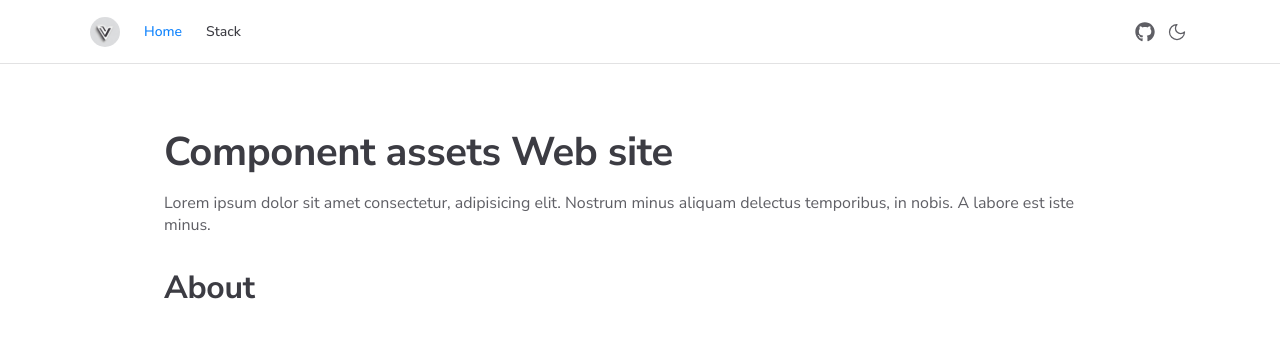
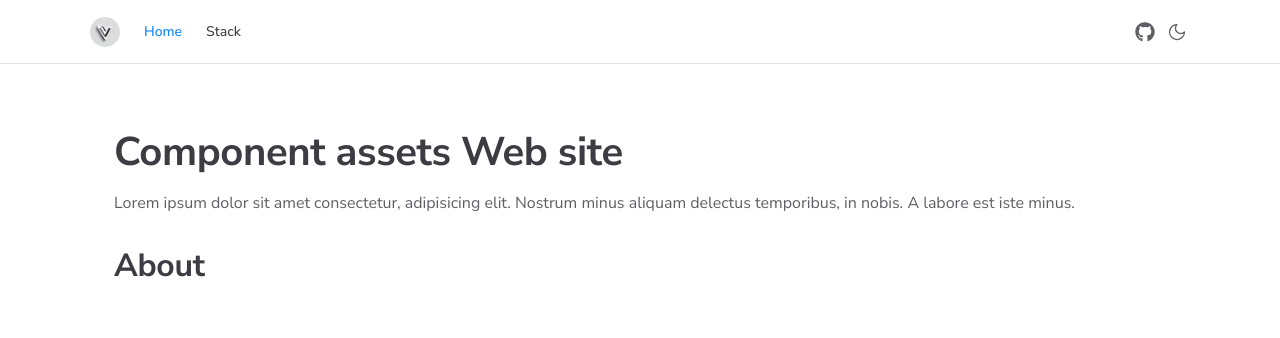
Before and after one commit to H-ymt/component-asset, a Next.js app: page / in a window 1280 px wide. Shown: the top 338 px of the page. Built offline with nearby package versions, Linux system fonts and the light colour scheme.

Commit message:
feat(color): Added foreground color

```diff
--- a/app/styles/globals.scss
+++ b/app/styles/globals.scss
@@ -4,12 +4,13 @@
   // layout
   --header-height: 64px;
   --sidebar-width: 272px;
-  --container-width: 1000px;
+  --container-width: 1100px;
 
   // color
   --color-primary: #0f83fd;
   --color-primary-hover: #0f82fd36;
   --color-bg-base: #ffff;
+  --color-foreground: #000;
   --color-text-heading: #3c3c43;
   --color-text-menu: #3c3c43;
   --color-text-body: #3c3c43d1;
@@ -35,6 +36,7 @@
   --color-primary: #FF4785;
   --color-primary-hover: #ff47842d;
   --color-bg-base: #171C23;
+  --color-foreground: #ffff;
   --color-text-heading: #fffff5db;
   --color-text-menu: #fffff5db;
   --color-text-body: #ebebf5b0;
--- a/components/Icons/Github/index.module.scss
+++ b/components/Icons/Github/index.module.scss
@@ -10,6 +10,10 @@
 
   @include hover {
     outline: 2px solid var(--color-primary);
+
+    .github {
+      fill: var(--color-foreground);
+    }
   }
 }
 
--- /dev/null
+++ b/components/Icons/Next/index.module.scss
@@ -0,0 +1,3 @@
+.logo {
+  fill: var(--color-foreground);
+}
--- /dev/null
+++ b/components/Icons/Vercel/index.module.scss
@@ -0,0 +1,3 @@
+.logo {
+  fill: var(--color-foreground);
+}
--- a/components/ThemeToggle/index.module.scss
+++ b/components/ThemeToggle/index.module.scss
@@ -13,6 +13,9 @@
   @include hover {
     outline: 2px solid var(--color-primary);
 
+    svg {
+      stroke: var(--color-foreground);
+    }
   }
 }
 
```
